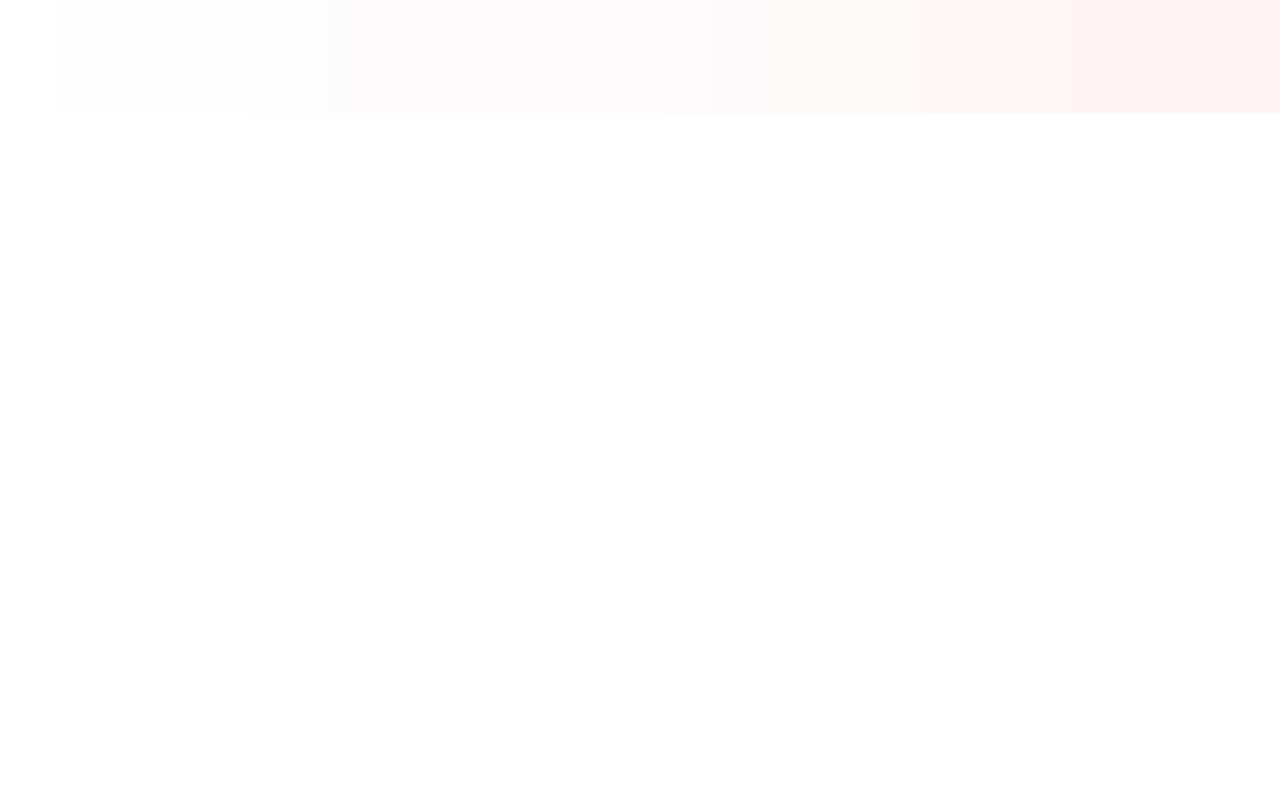
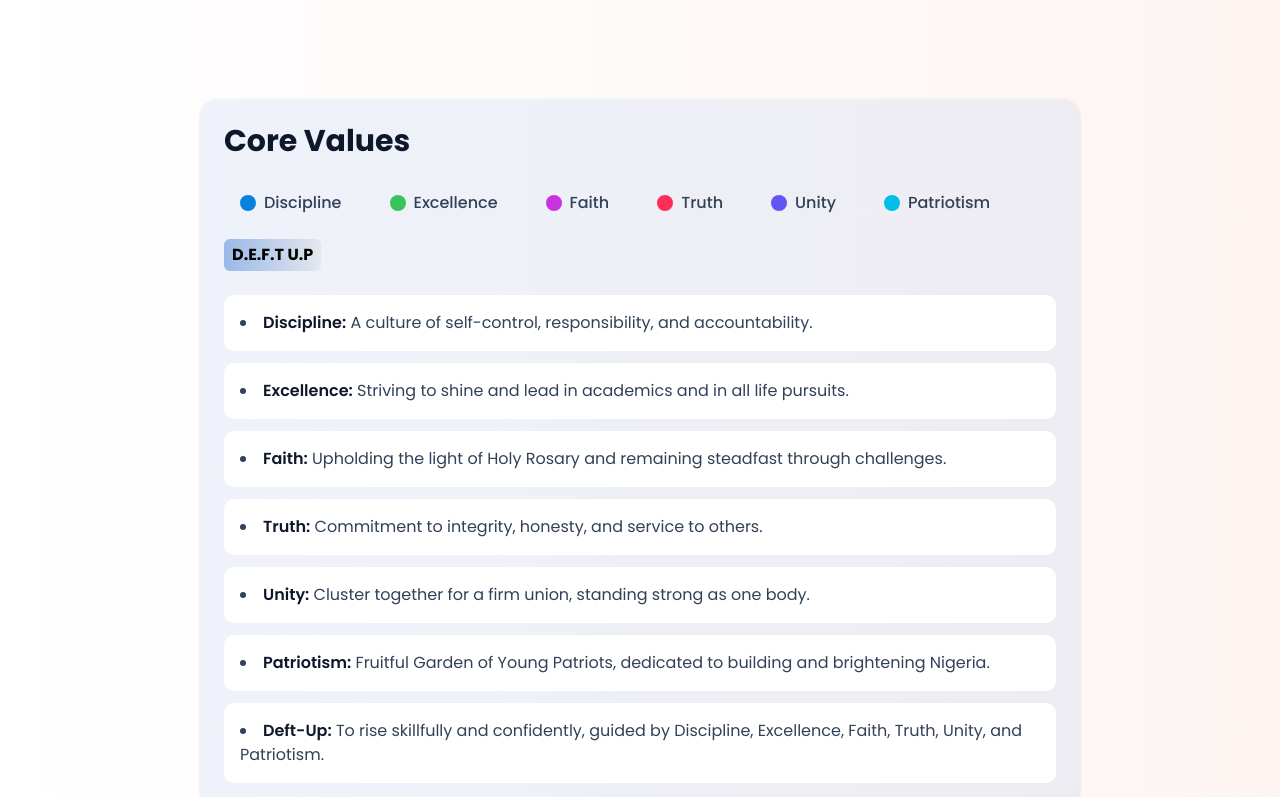
Before and after one commit to Movicks/hroga, a Next.js app: page /about_us in a window 1280 px wide. Shown: the part 803-1600 px from the top of the page. Before the commit the page ends 916 px from the top, so only its background shows below. Built offline with nearby package versions, Linux system fonts and the light colour scheme; no server answers.

Commit message:
Added About page changes

```diff
--- a/app/about_us/page.tsx
+++ b/app/about_us/page.tsx
@@ -2,13 +2,15 @@ import React from 'react'
 // import GetInTouchSection from '../contact_us/page'
 import GetToKnowUs from '@/components/majors/aboutUsPageContents/GetToKnowUs'
 import HomeTopbar from '@/components/topbars/HomeTopbar'
+import CoreValues from '@/components/majors/aboutUsPageContents/CoreValues'
 
 export default function AboutUs() {
   return (
       <div className='bg-gradient-to-r from-white to-[#fdf2ef]/80'>
           <HomeTopbar />
-        <div className='py-22 lg:py-28 px-4 lg:px-[6rem] xl:px-[12.5rem]'>
-          <GetToKnowUs />
+        <div className='py-22 lg:py-28 px-4 lg:px-[6rem] xl:px-[12.5rem] space-y-15'>
+              <GetToKnowUs />
+              <CoreValues />
         </div>
       </div>
   )
--- a/components/majors/aboutUsPageContents/CoreValues.tsx
+++ b/components/majors/aboutUsPageContents/CoreValues.tsx
@@ -1,7 +1,67 @@
-// import React from 'react'
+// CoreValues.tsx
+
+import { coreValuesDummy } from "./datas/coreValuesData";
 
 export default function CoreValues() {
   return (
-    <div>Core Values</div>
-  )
+    <section className="flex w-full justify-center py-16">
+      <div className="flex w-full flex-wrap items-start justify-between gap-8">
+        <div className="w-full rounded-2xl bg-[#6191db]/10 p-3 md:p-6 shadow-sm lg:flex-1">
+          <h2 className="mb-6 text-3xl font-bold text-slate-900">
+            Core Values
+          </h2>
+
+          <div className="space-y-6">
+            {/* Values List */}
+            <ol className="flex flex-wrap items-center md:gap-4">
+              {coreValuesDummy.values.map((item) => (
+                <li
+                  key={item.id}
+                  className="flex items-center gap-2 px-4 py-2"
+                >
+                  <span
+                    className={`h-4 w-4 rounded-full bg-gradient-to-r ${item.color}`}
+                  />
+                  <span className="font-medium text-slate-700">
+                    {item.title}
+                  </span>
+                </li>
+              ))}
+
+              <li className="px-2 py-1 rounded-sm font-bold bg-gradient-to-r from-[#6191db]/60 to-gray-200 text-black">
+                {coreValuesDummy.acronym}
+              </li>
+            </ol>
+
+            {/* Value Descriptions */}
+            <ul className="list-inside list-disc space-y-3">
+                {coreValuesDummy.values.map((value) => (
+                    <li
+                    key={value.id}
+                    className="rounded-lg bg-white p-4 text-slate-700"
+                    >
+                    <span className="font-semibold text-slate-900">
+                        {value.title}:
+                    </span>{" "}
+                    {value.description}
+                    </li>
+                ))}
+
+                <li className="rounded-lg bg-white p-4 text-slate-700">
+                    <span className="font-semibold text-slate-900">
+                    {coreValuesDummy.deftUp.title}:
+                    </span>{" "}
+                    {coreValuesDummy.deftUp.description}
+                </li>
+            </ul>
+          </div>
+        </div>
+
+        {/* Right Side Content */}
+        {/* <div className="flex h-20 w-20 items-center justify-center rounded-xl bg-blue-500 font-bold text-white">
+          2
+        </div> */}
+      </div>
+    </section>
+  );
 }
--- a/components/majors/aboutUsPageContents/GetToKnowUs.tsx
+++ b/components/majors/aboutUsPageContents/GetToKnowUs.tsx
@@ -1,66 +1,6 @@
-import React from "react";
+// import React from "react";
 import Image from "next/image";
 
-// Icon: Eye with rays (Mission)
-const MissionIcon = () => (
-  <svg
-    width="56"
-    height="56"
-    viewBox="0 0 56 56"
-    fill="none"
-    xmlns="http://www.w3.org/2000/svg"
-    aria-hidden="true"
-  >
-    {/* Rays */}
-    <line x1="28" y1="4" x2="28" y2="11" stroke="#00B894" strokeWidth="2.5" strokeLinecap="round" />
-    <line x1="28" y1="45" x2="28" y2="52" stroke="#00B894" strokeWidth="2.5" strokeLinecap="round" />
-    <line x1="7" y1="17" x2="13" y2="21" stroke="#00B894" strokeWidth="2.5" strokeLinecap="round" />
-    <line x1="43" y1="35" x2="49" y2="39" stroke="#00B894" strokeWidth="2.5" strokeLinecap="round" />
-    <line x1="7" y1="39" x2="13" y2="35" stroke="#00B894" strokeWidth="2.5" strokeLinecap="round" />
-    <line x1="43" y1="21" x2="49" y2="17" stroke="#00B894" strokeWidth="2.5" strokeLinecap="round" />
-    {/* Eye outline */}
-    <path
-      d="M8 28C8 28 16 14 28 14C40 14 48 28 48 28C48 28 40 42 28 42C16 42 8 28 8 28Z"
-      stroke="#0D1B4B"
-      strokeWidth="2.5"
-      fill="none"
-    />
-    {/* Iris */}
-    <circle cx="28" cy="28" r="6" stroke="#0D1B4B" strokeWidth="2.5" fill="none" />
-    {/* Pupil */}
-    <circle cx="28" cy="28" r="2.5" fill="#0D1B4B" />
-  </svg>
-);
-
-// Icon: Target with arrow (Vision)
-const VisionIcon = () => (
-  <svg
-    width="56"
-    height="56"
-    viewBox="0 0 56 56"
-    fill="none"
-    xmlns="http://www.w3.org/2000/svg"
-    aria-hidden="true"
-  >
-    {/* Outer circle */}
-    <circle cx="26" cy="30" r="18" stroke="#0D1B4B" strokeWidth="2.5" fill="none" />
-    {/* Middle circle */}
-    <circle cx="26" cy="30" r="11" stroke="#0D1B4B" strokeWidth="2.5" fill="none" />
-    {/* Inner circle */}
-    <circle cx="26" cy="30" r="4.5" stroke="#0D1B4B" strokeWidth="2.5" fill="none" />
-    {/* Arrow shaft */}
-    <line x1="30" y1="26" x2="46" y2="10" stroke="#00B894" strokeWidth="2.5" strokeLinecap="round" />
-    {/* Arrow head */}
-    <polyline
-      points="38,8 46,8 46,16"
-      stroke="#00B894"
-      strokeWidth="2.5"
-      strokeLinecap="round"
-      strokeLinejoin="round"
-      fill="none"
-    />
-  </svg>
-);
 
 export default function GetToKnowUs() {
   return (
@@ -77,7 +17,7 @@ export default function GetToKnowUs() {
         </h2>
 
         {/* Two-column layout */}
-        <div className="flex flex-col lg:flex-row gap-10 lg:gap-16 items-start">
+        <div className="flex flex-col lg:flex-row gap-10 lg:gap-8 items-start">
           {/* Left column: Mission + Vision */}
           <div className="flex-1 flex flex-col gap-10">
             {/* Mission */}
@@ -140,13 +80,13 @@ export default function GetToKnowUs() {
                   alt="Two women collaborating on a laptop"
                   width={600}
                   height={340}
-                  className="w-full object-cover h-[170px] lg:h-[260px]"
+                  className="w-full object-cover h-[170px] lg:h-[250px]"
                 />
               </div>
             </div>
 
             {/* Bottom image — offset left */}
-            <div className="self-start w-[80%]" style={{ marginTop: "-35px" }}>
+            <div className="self-start w-[80%]" style={{ marginTop: "-30px" }}>
               <div
                 className="overflow-hidden"
                 style={{ borderRadius: "4px" }}
@@ -156,7 +96,7 @@ export default function GetToKnowUs() {
                   alt="Three women having a discussion in a living room"
                   width={600}
                   height={140}
-                  className="w-full object-cover h-[170px] lg:h-[260px]"
+                  className="w-full object-cover h-[170px] lg:h-[250px]"
                 />
               </div>
             </div>
--- /dev/null
+++ b/components/majors/aboutUsPageContents/datas/coreValuesData.tsx
@@ -0,0 +1,87 @@
+interface CoreValue {
+  id: number;
+  letter: string;
+  title: string;
+  subtitle: string;
+  description: string;
+  color: string;
+}
+
+interface DeftUp {
+  id: number
+  title: string;
+  description: string;
+}
+
+interface CoreValuesData {
+  acronym: string;
+  values: CoreValue[];
+  deftUp: DeftUp;
+}
+
+export const coreValuesDummy: CoreValuesData = {
+  acronym: "D.E.F.T U.P",
+  values: [
+    {
+      id: 1,
+      letter: "D",
+      title: "Discipline",
+      subtitle: "Discipline:",
+      description:
+        "A culture of self-control, responsibility, and accountability.",
+      color: "bg-[#0882de]",
+    },
+    {
+      id: 2,
+      letter: "E",
+      title: "Excellence",
+      subtitle: "Excellence:",
+      description:
+        "Striving to shine and lead in academics and in all life pursuits.",
+      color: "bg-[#37c45d]",
+    },
+    {
+      id: 3,
+      letter: "F",
+      title: "Faith",
+      subtitle: "Faith and Resilience:",
+      description:
+        "Upholding the light of Holy Rosary and remaining steadfast through challenges.",
+      color: "bg-[#ca31e0]",
+    },
+    {
+      id: 4,
+      letter: "T",
+      title: "Truth",
+      subtitle: "Truth and Service:",
+      description:
+        "Commitment to integrity, honesty, and service to others.",
+      color: "bg-[#fd2d57]",
+    },
+    {
+      id: 5,
+      letter: "U",
+      title: "Unity",
+      subtitle: "Unity and Sisterhood:",
+      description:
+        "Cluster together for a firm union, standing strong as one body.",
+      color: "bg-[#6255f5]",
+    },
+    {
+      id: 6,
+      letter: "P",
+      title: "Patriotism",
+      subtitle: "Patriotism:",
+      description:
+        "Fruitful Garden of Young Patriots, dedicated to building and brightening Nigeria.",
+      color: "bg-[#01bfe8]",
+    },
+  ],
+
+deftUp: {
+    id: 0,
+    title: "Deft-Up",
+    description:
+      "To rise skillfully and confidently, guided by Discipline, Excellence, Faith, Truth, Unity, and Patriotism.",
+  },
+};
```
